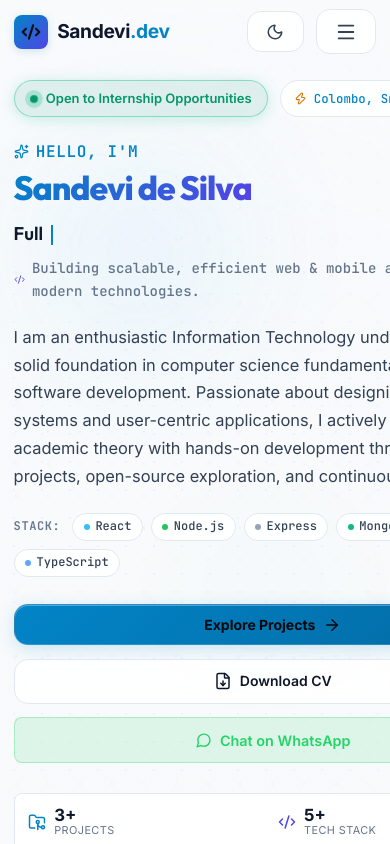
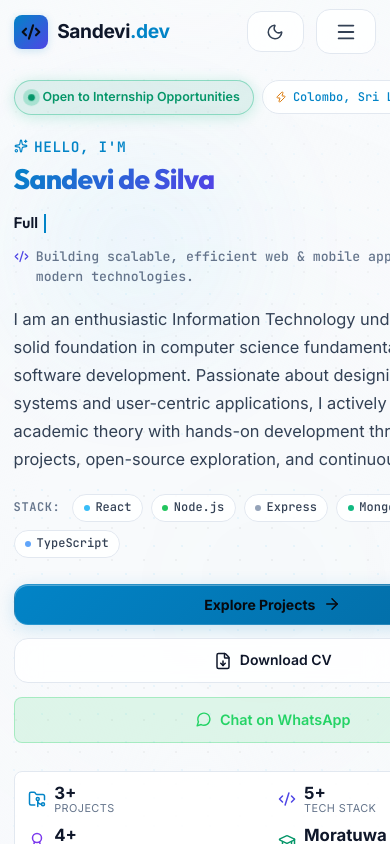
Before and after one commit to sandevi641/Portfolio, a React (Vite) app: page / in a window 390 px wide. Shown: the top 844 px of the page. Built offline with nearby package versions, Linux system fonts and the light colour scheme.

Commit message:
Fix hero headline, typewriter text wrapping and mobile alignment

```diff
--- a/src/components/hero/HeroContent.jsx
+++ b/src/components/hero/HeroContent.jsx
@@ -65,30 +65,31 @@ export const HeroContent = () => {
         display: 'flex',
         flexDirection: 'column',
         alignItems: 'flex-start',
-        gap: '1.35rem',
-        maxWidth: '680px',
+        gap: '1.25rem',
+        maxWidth: '100%',
+        width: '100%',
       }}
     >
       {/* Availability / Status Pill */}
-      <div style={{ display: 'flex', alignItems: 'center', gap: '0.75rem', flexWrap: 'wrap' }}>
+      <div style={{ display: 'flex', alignItems: 'center', gap: '0.5rem', flexWrap: 'wrap', width: '100%' }}>
         {availability?.active && (
           <div
             className="badge badge-success animate-fade-in"
             style={{
-              padding: '0.45rem 0.95rem',
-              fontSize: '0.8125rem',
+              padding: '0.4rem 0.85rem',
+              fontSize: '0.78rem',
               boxShadow: '0 2px 14px rgba(16, 185, 129, 0.22)',
               border: '1px solid rgba(16, 185, 129, 0.4)',
               display: 'inline-flex',
               alignItems: 'center',
-              gap: '0.5rem',
+              gap: '0.45rem',
               borderRadius: 'var(--border-radius-full)',
             }}
           >
             <span
               style={{
-                width: '8px',
-                height: '8px',
+                width: '7px',
+                height: '7px',
                 borderRadius: '50%',
                 backgroundColor: 'var(--color-success)',
               }}
@@ -101,51 +102,52 @@ export const HeroContent = () => {
         <span
           className="badge"
           style={{
-            padding: '0.45rem 0.85rem',
-            fontSize: '0.775rem',
+            padding: '0.4rem 0.75rem',
+            fontSize: '0.75rem',
             fontFamily: 'var(--font-mono)',
             backgroundColor: 'var(--color-surface)',
             color: 'var(--color-primary)',
             borderColor: 'var(--color-border)',
             display: 'inline-flex',
             alignItems: 'center',
-            gap: '0.4rem',
+            gap: '0.35rem',
             borderRadius: 'var(--border-radius-full)',
           }}
         >
-          <Zap size={13} style={{ color: 'var(--color-warning)' }} />
+          <Zap size={12} style={{ color: 'var(--color-warning)' }} />
           <span>Colombo, Sri Lanka</span>
         </span>
       </div>
 
       {/* Greeting & Headline */}
-      <div>
+      <div style={{ width: '100%' }}>
         <div
           style={{
             fontFamily: 'var(--font-mono)',
-            fontSize: '1rem',
+            fontSize: '0.9rem',
             color: 'var(--color-primary)',
             fontWeight: 600,
             display: 'inline-flex',
             alignItems: 'center',
-            gap: '0.45rem',
+            gap: '0.4rem',
             marginBottom: '0.35rem',
             letterSpacing: '0.04em',
             textTransform: 'uppercase',
           }}
         >
-          <Sparkles size={15} />
+          <Sparkles size={14} />
           <span>Hello, I'm</span>
         </div>
 
         <h1
           style={{
             fontFamily: 'var(--font-display)',
-            fontSize: 'clamp(2.1rem, 4.2vw, 3.2rem)',
+            fontSize: 'clamp(1.75rem, 5.8vw, 3.2rem)',
             fontWeight: 800,
-            lineHeight: 1.1,
-            letterSpacing: '-0.03em',
+            lineHeight: 1.15,
+            letterSpacing: '-0.025em',
             marginBottom: '0.65rem',
+            wordBreak: 'break-word',
           }}
         >
           <span className="text-gradient">{personal.name}</span>
@@ -157,16 +159,18 @@ export const HeroContent = () => {
             minHeight: '2.2rem',
             display: 'flex',
             alignItems: 'center',
-            gap: '0.5rem',
+            gap: '0.4rem',
+            flexWrap: 'wrap',
           }}
         >
           <span
             style={{
-              fontSize: 'clamp(1.15rem, 2.2vw, 1.45rem)',
+              fontSize: 'clamp(0.95rem, 3.4vw, 1.4rem)',
               fontWeight: 600,
               color: 'var(--color-text-primary)',
               lineHeight: 1.35,
               fontFamily: 'var(--font-display)',
+              wordBreak: 'break-word',
             }}
           >
             {displayedRole}
@@ -175,9 +179,10 @@ export const HeroContent = () => {
             style={{
               display: 'inline-block',
               width: '2px',
-              height: '1.25rem',
+              height: '1.15rem',
               backgroundColor: 'var(--color-primary)',
               animation: 'pulse 1s infinite',
+              flexShrink: 0,
             }}
           />
         </div>
@@ -185,16 +190,18 @@ export const HeroContent = () => {
         <p
           style={{
             fontFamily: 'var(--font-mono)',
-            fontSize: '0.875rem',
+            fontSize: '0.825rem',
             color: 'var(--color-text-muted)',
             fontWeight: 500,
-            marginTop: '0.3rem',
-            display: 'inline-flex',
-            alignItems: 'center',
+            marginTop: '0.35rem',
+            display: 'flex',
+            alignItems: 'flex-start',
             gap: '0.45rem',
+            lineHeight: 1.5,
+            wordBreak: 'break-word',
           }}
         >
-          <Code2 size={15} style={{ color: 'var(--color-secondary)' }} />
+          <Code2 size={15} style={{ color: 'var(--color-secondary)', flexShrink: 0, marginTop: '2px' }} />
           <span>{personal.tagline || 'Building scalable, efficient web & mobile applications with modern technologies.'}</span>
         </p>
       </div>
--- a/src/data/portfolio.js
+++ b/src/data/portfolio.js
@@ -7,7 +7,7 @@
 
 export const portfolioData = {
   personal: {
-    name: "Sandevi  de  Silva",
+    name: "Sandevi de Silva",
     shortName: "Sandevi",
     title: "University of Moratuwa | IT Undergraduate",
     subtitle: "Software Engineering Enthusiast",
```
